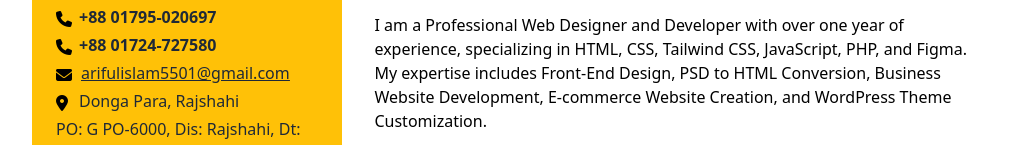
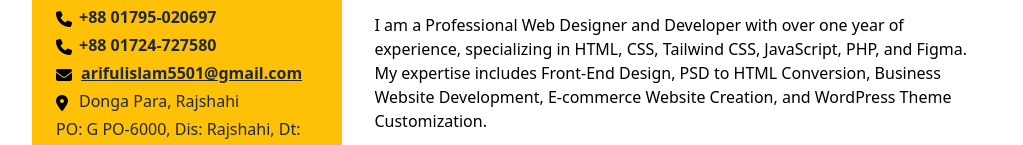
Before and after one commit to ariful5501/Curriculum_vitae, a website: page src/index.html in a window 1280 px wide. Shown: the part 331-476 px from the top of the page, without its empty margins (128-1151 px from the left). Drawn offline with nearby package versions, Linux system fonts and the light colour scheme.

Commit message:
font bold gmail

```diff
--- a/src/index.html
+++ b/src/index.html
@@ -60,7 +60,7 @@
                 <div class="flex flex-wrap content-center items-center">
                     <i class="fa-solid fa-envelope" style="color: #000000; margin-right: 9px;"></i>
                     <p class="mb-1 underline">
-                        <a href="mailto:arifulislam5501@gmail.com">arifulislam5501@gmail.com</a>
+                        <a href="mailto:arifulislam5501@gmail.com" class="font-bold">arifulislam5501@gmail.com</a>
                     </p>
                 </div>
                 <!-- <p class="mb-1"><span class="font-bold">arifulislam5501@gmail.com</span></p> -->
```
